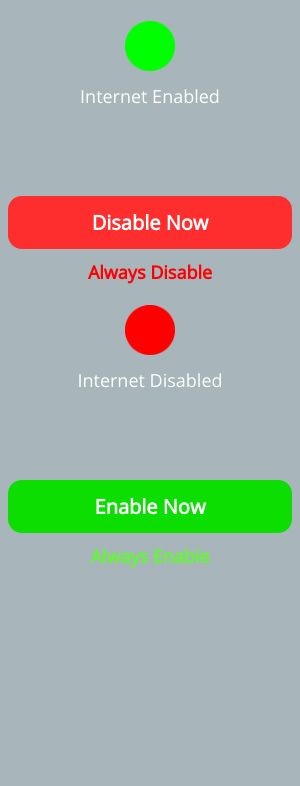
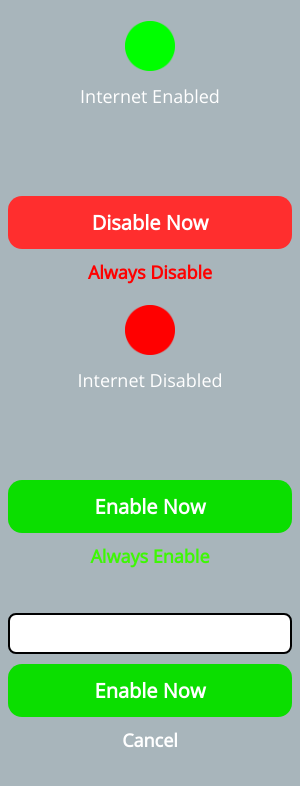
Before and after one commit to terreng/internet-switch, an Electron app: page tray/index.html in a window 300 px wide. Drawn offline with Linux system fonts and the light colour scheme; no server answers.

Commit message:
enable password

```diff
--- a/tray/index.html
+++ b/tray/index.html
@@ -70,6 +70,7 @@ cursor: pointer;
     color: white;
 ">Internet Disabled</center>
 </div>
+<div>
 <div onclick="doEnable()" style="
 padding: 13px;
 text-align: center;
@@ -84,12 +85,30 @@ cursor: pointer;
 <div onclick="doAlwaysEnable()" style="
 padding: 11px;
 text-align: center;
-color: #5ffb2e;
+color: #3ef705;
 font-size: 18px;
 font-weight: 600;
 cursor: pointer;
     padding-bottom: 8px;
 ">Always Enable</div>
+</div>
+<div>
+<input type="password" style="
+    font-size: 20px;
+    border: 2px solid black;
+    border-radius: 8px;
+    padding: 7px 8px;
+    max-width: 100%;
+    width: 420px;
+    outline: none;
+    transition: 0.1s border;
+    color: var(--atext);
+    background: white;
+    margin-top: 37px;
+">
+<div onclick="confirmEnable()" style="padding: 13px;text-align: center;color: white;font-size: 20px;background: #0bde00;font-weight: 600;border-radius: 14px;margin-top: 10px;cursor: pointer;">Enable Now</div>
+<div onclick="cancelEnable()" style="padding: 11px;text-align: center;color: white;font-size: 18px;font-weight: 600;cursor: pointer;padding-bottom: 8px;">Cancel</div>
+</div>
 </div>
 <script>
 const ipc = require('electron').ipcRenderer;
```
